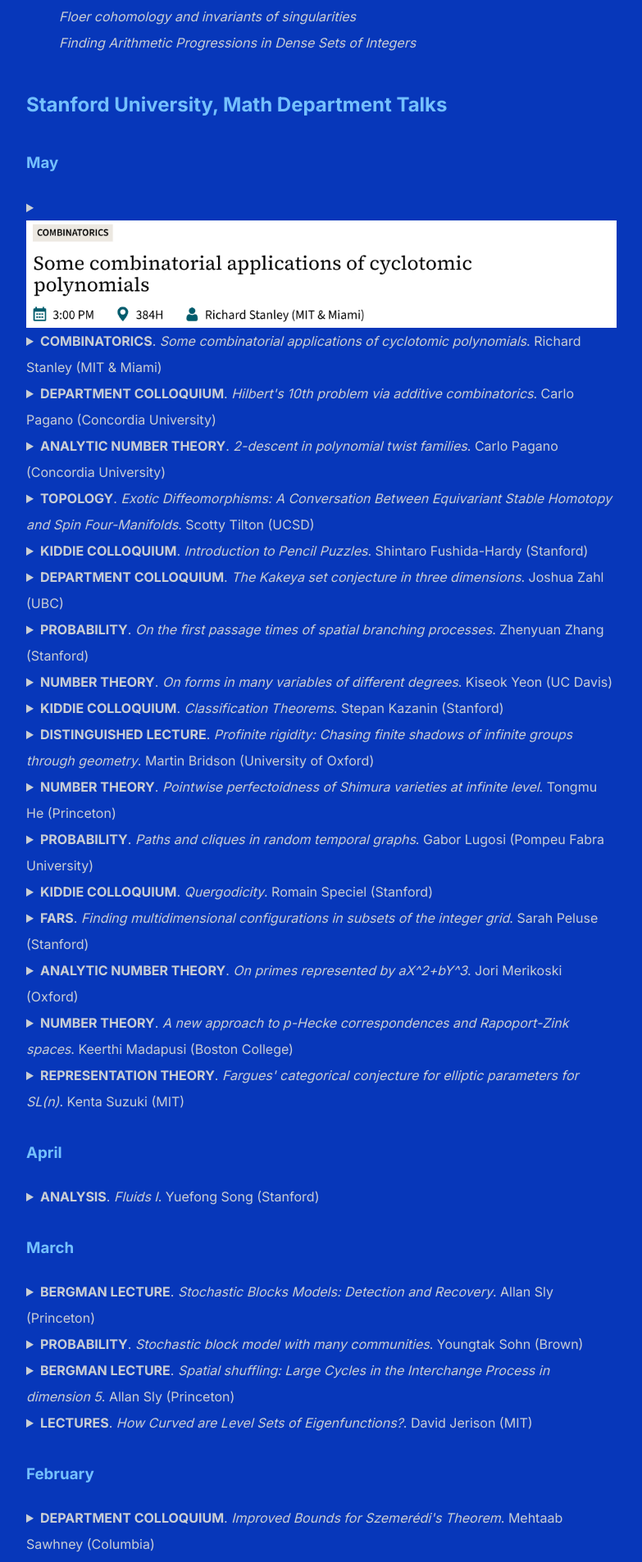
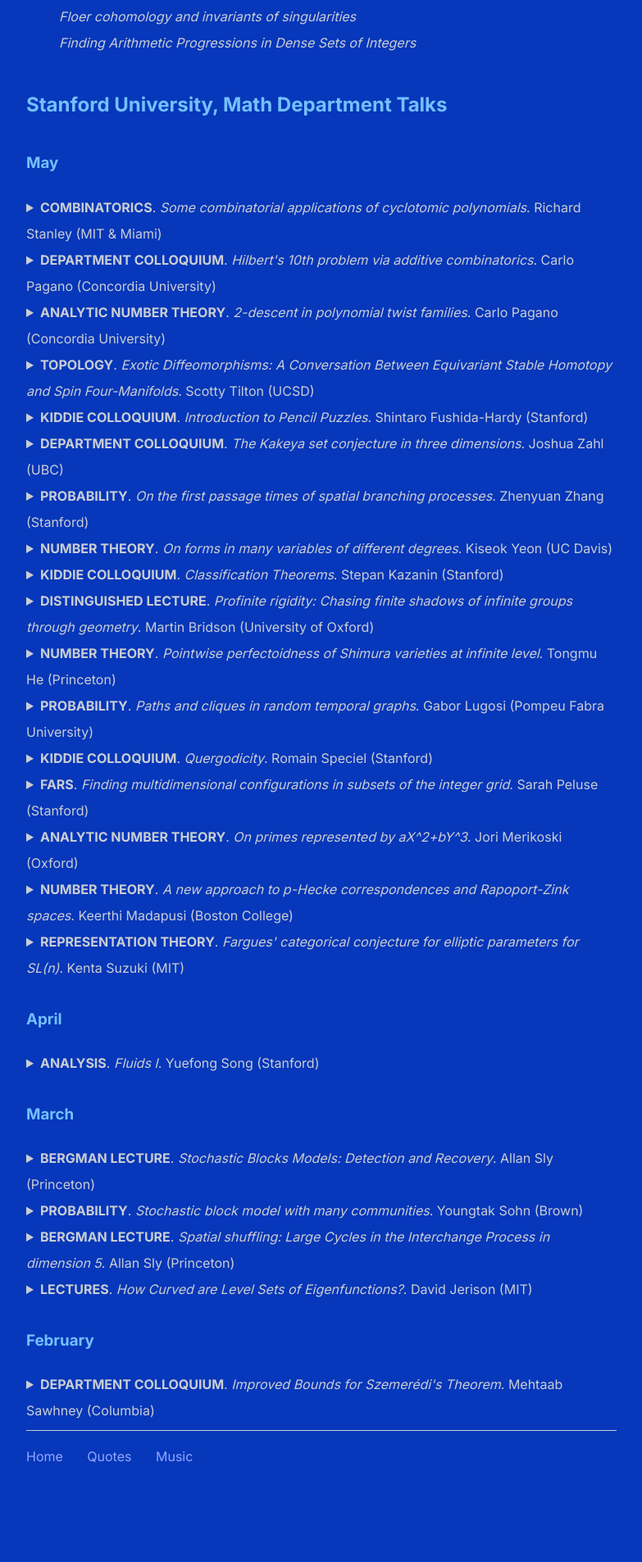
Before and after one commit to shihankanungo/shihankanungo.github.io, a Jekyll site: the page built from math-talks.md, in a window 1280 px wide. Shown: the part 2132-4038 px from the top of the page at 82% size, without its empty margins (248-1031 px from the left). Built offline with Jekyll 4.4.1, drawn with Linux system fonts in a browser that asks for light colours.

Commit message:
Update math-talks.md

```diff
--- a/math-talks.md
+++ b/math-talks.md
@@ -67,11 +67,6 @@
 
 ## Stanford University, Math Department Talks
 ### May
-
-<details>
-  <summary><img src="images/05-29a-title.png" alt="May 29 title"></summary>
-  <small><img src="images/05-29a-body.png" alt="May 29 body"></small>
-</details>
 
 <details>
   <summary><b>COMBINATORICS</b>. <i>Some combinatorial applications of cyclotomic polynomials</i>. Richard Stanley (MIT & Miami)</summary>
```
